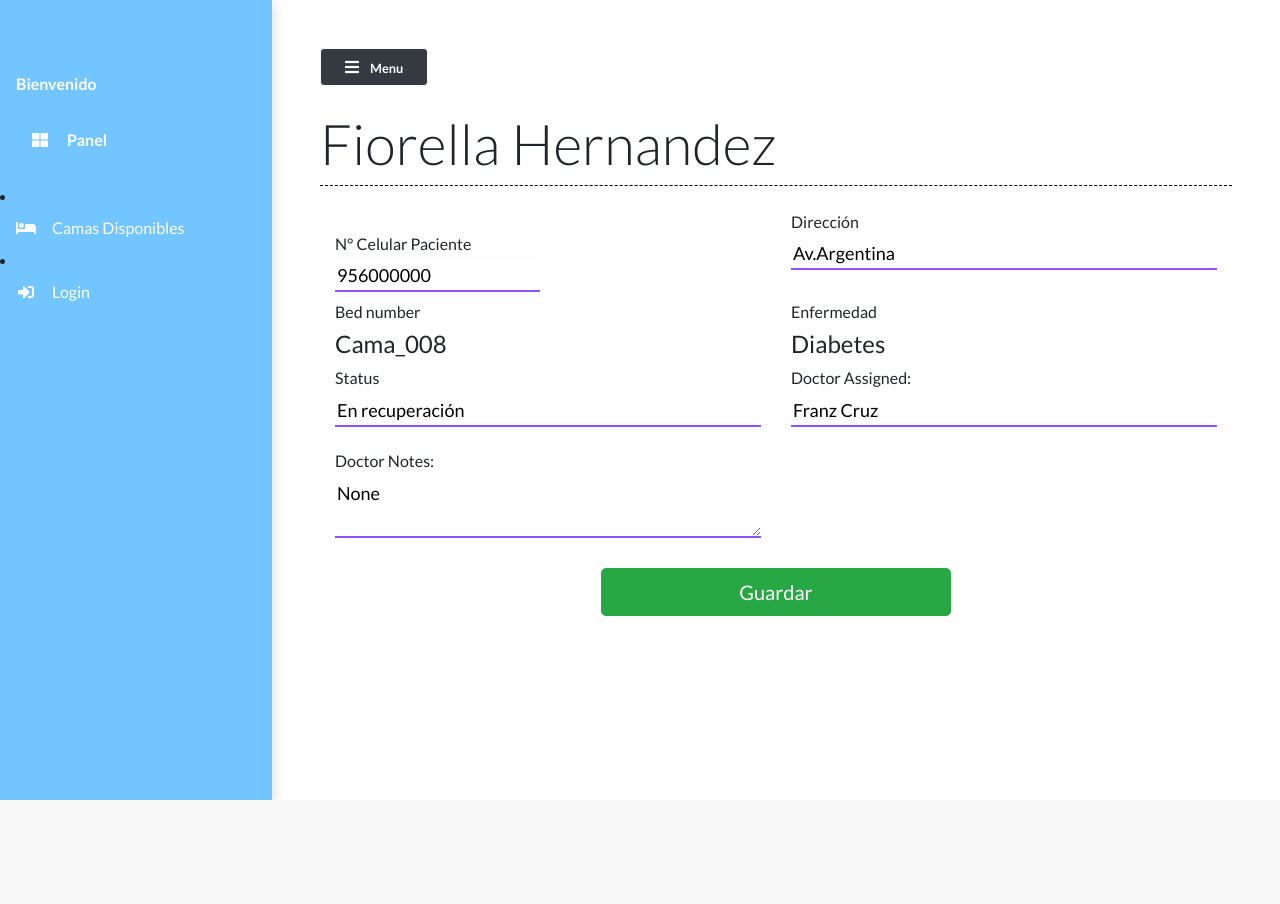
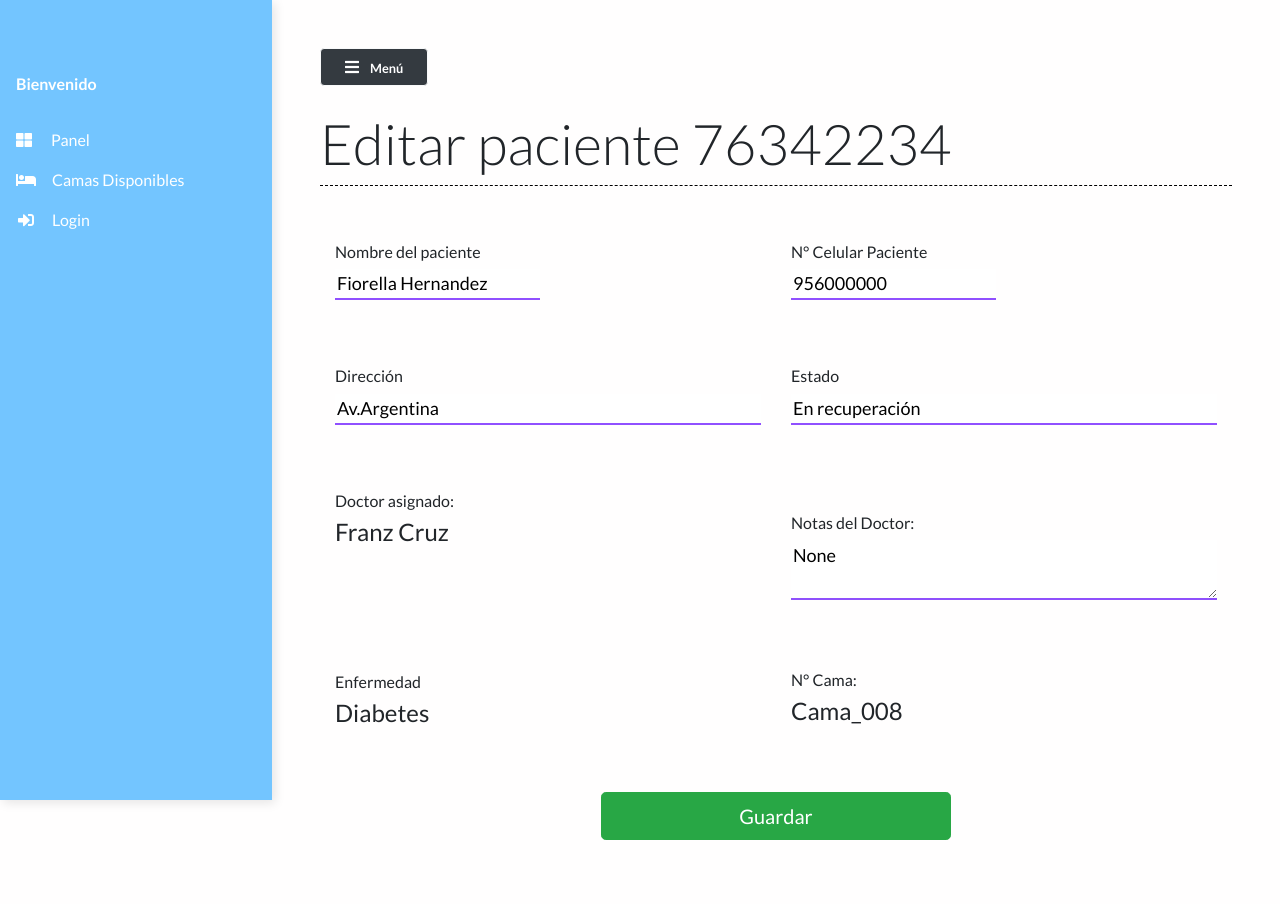
Before and after one commit to leylagcampos/G5-hci_project, a Django app: page /patient/7 in a window 1280 px wide. Before the commit the page ends 800 px from the top, so only its background shows below. Run offline with Django 3.2, Linux system fonts and the light colour scheme; data comes from the database, SQL or seed files in the repository; both versions use the stored data as it was after the commit; some libraries are stand-ins or nearby versions.

Commit message:
DNI, mejora de estilos y datos de enfermeddades

```diff
--- a/main/filters.py
+++ b/main/filters.py
@@ -6,6 +6,4 @@ from .models import *
 class PatientFilter(django_filters.FilterSet):
     class Meta:
         model = Patient
-        fields = ['bed_num']
-        #fields = '__all__'
-        #exclude = ['phone_num', 'address','doctors_notes']
+        fields = ['dni','enfermedad']
--- a/main/models.py
+++ b/main/models.py
@@ -3,6 +3,7 @@ from multiselectfield import MultiSelectField
 # Create your models here.
 
 class Patient(models.Model):
+    dni=models.CharField(max_length=8)
     name = models.CharField(max_length=50)
     phone_num = models.CharField(max_length=15)
     address = models.TextField()
@@ -11,9 +12,8 @@ class Patient(models.Model):
     doctor = models.ForeignKey("Doctor", on_delete=models.CASCADE, null=True)
     doctors_notes = models.TextField(null=True, blank=True)
     status = models.CharField(max_length=50)
-    #DNI=models.CharField(max_length=8)
     def __str__(self):
-        return self.name
+        return self.dni
 
 class Bed(models.Model):
     bed_number = models.CharField(max_length=50)
--- a/main/templates/main/base.html
+++ b/main/templates/main/base.html
@@ -70,13 +70,13 @@
       Bienvenido {{user.first_name}}
     </p>
 
-    <!-- refirect dashboard -->
-    <p class="text-gray font-weight-bold px-3 pb-4 mb-0">
-      <a href="{% url 'dashboard' %}" class="nav-link text-white">
-        <i class="fa fa-th-large mr-3 text-primary"></i> Panel </a>
-    </p>
-    {% if request.user.is_authenticated == True %}
     <ul class="nav flex-column mb-0">
+      <li class="nav-item">
+            <a href="{% url 'dashboard' %}" class="nav-link text-white">
+              <i class="fa fa-th-large mr-3 text-primary"></i> Panel </a>
+      </li>
+
+      {% if request.user.is_authenticated == True %}
       <li class="nav-item">
         <a href="{% url 'patient_list' %}" class="nav-link text-white">
           <i class="fa fa-address-card mr-3 text-primary fa-fw"></i>Lista de pacientes
@@ -95,7 +95,7 @@
       </li>
       <li class="nav-item">
         <a href="{% url 'enfm_list' %}" class="nav-link text-white">
-          <i class="fas fa-head-side-cough-slash mr-3 text-primary fa-fw"></i>Lista de enfermedades
+          <i class="fas fa-diagnoses mr-3 text-primary fa-fw"></i>Lista de enfermedades
         </a>
       </li>
       {% endif %}
@@ -105,7 +105,6 @@
           <i class="fa fa-bed mr-3 text-primary fa-fw"></i>Camas disponibles
         </a>
       </li>
-
       {% if request.user.is_authenticated == False %}
       <li class="nav-item">
         <a href="{% url 'login' %}" class="nav-link text-white">
@@ -128,7 +127,7 @@
     <button id="sidebarCollapse" class="btn btn-light bg-dark rounded-pill shadow-sm px-4 mb-4" type="button">
       <i class="fa fa-bars mr-2 text-primary"></i>
       <small class="font-weight-bold text-primary">
-        Menu
+        Menú
       </small>
     </button>
 
--- a/main/templates/main/bed_list.html
+++ b/main/templates/main/bed_list.html
@@ -1,7 +1,7 @@
 {% extends 'main/base.html' %}
 {% load static %}
 {% block contentTitle %}
-Camas
+Camas <i class="fa fa-bed"></i>
 {% endblock contentTitle %}
 {% block content %}
 <div class="container">
--- a/main/templates/main/doctor_list.html
+++ b/main/templates/main/doctor_list.html
@@ -1,7 +1,7 @@
 {% extends 'main/base.html' %}
 {% load static %}
 {% block contentTitle %}
-Lista de doctores
+Lista de doctores <i class="fa fa-user-md"></i>
 {% endblock contentTitle %}
 {% block content %}
 <div class="table-responsive mt-3">
@@ -20,6 +20,7 @@ Lista de doctores
             {% for doctor in doctors %}
             <tr class="mx-auto">
                 <td scope="row">
+
                     <h5>{{ doctor.name}}</h5>
                 </td>
                 <td scope="row">
--- a/main/templates/main/enfm_list.html
+++ b/main/templates/main/enfm_list.html
@@ -1,7 +1,7 @@
 {% extends 'main/base.html' %}
 {% load static %}
 {% block contentTitle %}
-Lista de enfermedades
+Lista de enfermedades <i class="fas fa-diagnoses"></i>
 {% endblock contentTitle %}
 {% block content %}
 <div class="table-responsive mt-3">
--- a/main/templates/main/patient.html
+++ b/main/templates/main/patient.html
@@ -2,7 +2,7 @@
 {% load static %}
 
 {% block contentTitle %}
-{{patient.name}}
+Editar paciente {{patient.dni}}
 {% endblock contentTitle %}
 
 {% block content %}
@@ -11,58 +11,64 @@
 	<div class="container">
 		<div class="patient-form">
 			<div class="row">
-				<div class="col-md-6 form-field mt-4 mb-0">
-					<label for="mobile">
+				<div class="form-field col-md-6">
+					<label for="name" class="mb-0">
+						<h6>Nombre del paciente</h6>
+						<input type="text" id="name" class="input-text" type="text" name="name"
+							placeholder="nombre del paciente" value="{{patient.name}}">
+					</label>
+				</div>
+				<div class="form-field col-md-6">
+					<label for="phone_num" class="mb-0">
 						<h6>N° Celular Paciente</h6>
-						<input type="text" id="name" class="input-text" type="text" name="mobile"
-							placeholder="+51900000000" value="{{patient.phone_num}}">
+						<input type="text" id="phone_num" class="input-text" type="text" name="phone_num"
+							placeholder="900000000" value="{{patient.phone_num}}">
 					</label>
 				</div>
 
-				<div class="col-md-6 form-field mt-0">
-					<label for="address" class="mb-0 mt-0">
+				<div class="form-field col-md-6">
+					<label for="address" class="mb-0">
 						<h6>Dirección</h6>
 					</label>
-					<input type="address" class="input-text" id="location" placeholder="dirección" name="location"
-						title="enter a location" value="{{patient.address}}" />
+					<input type="address" class="input-text" id="location" placeholder="dirección" name="location" value="{{patient.address}}" />
 				</div>
 
-				<div class="col-md-6">
-					<h6>Bed number</h6>
+				<div class="form-field col-md-6">
+					<label for="status" class="mb-0">
+						<h6>Estado</h6>
+					</label>
+					<input type="text" class="input-text" name="status" id="status"
+						placeholder="Recuperado/Fallecido/En recuperación/Grave" value="{{patient.status}}" />
+				</div>
+
+				<div class="form-field  col-md-6">
+					<label for="doctor" class="mb-0">
+						<h6>Doctor asignado: </h6>
+					</label>
+					<!--<input type="text" class="input-text" name="doctor" id="doctor" value="{{patient.doctor}}" />-->
+					<h4>{{patient.doctor}}</h4>
+				</div>
+				<div class="form-field  col-md-6">
+					<label for="doctor_notes" class="mb-0 mt-4">
+						<h6>Notas del Doctor: </h6>
+					</label>
+					<textarea class="input-text" name="doctor_notes" id="doctor_notes"
+						{{patient.doctors_notes}}>{{patient.doctors_notes}}</textarea>
+				</div>
+				<div class="form-field  col-md-6">
+					<label for="enfermedad" class="mb-0">
+						<h6>Enfermedad </h6>
+					</label>
+					<!--<input type="text" class="input-text" name="enfermedad" id="enfermedad"
+						value="{{patient.enfermedad}}" /> -->
+					<h4>{{patient.enfermedad}}</h4>
+				</div>
+				<div class="form-field col-md-6">
+					<h6>N° Cama: </h6>
 					<label for="bed_num" class="mb-0">
 						<h4>{{patient.bed_num}}</h4>
 					</label>
 				</div>
-
-				<div class="col-md-6">
-					<h6>Enfermedad</h6>
-					<label for="enfermedad" class="mb-0">
-						<h4>{{patient.enfermedad}}</h4>
-					</label>
-				</div>
-
-				<div class="col-md-6">
-					<label for="status" class="mb-0">
-						<h6>Status</h6>
-					</label>
-					<input type="text" class="input-text" name="status" id="status" value="{{patient.status}}" />
-				</div>
-
-				<div class="col-md-6">
-					<label for="doctor" class="mb-0">
-						<h6>Doctor Assigned: </h6>
-					</label>
-					<input type="text" class="input-text" name="doctor" id="doctor" value="{{patient.doctor}}" />
-				</div>
-				<div class="col-md-6">
-					<label for="doctor_notes" class="mb-0 mt-4">
-						<h6>Doctor Notes: </h6>
-					</label>
-					<!-- <label for="bed_num"> -->
-					<textarea class="input-text" name="doctor_notes" id="doctor_notes"
-						{{patient.doctors_notes}}>{{patient.doctors_notes}}</textarea>
-				</div>
-
 			</div>
 		</div>
 	</div>
@@ -73,8 +79,6 @@
 			<button class="btn btn-lg btn-success btn-block mx-auto" type="submit">
 				<i class="glyphicon glyphicon-ok-sign"></i> Guardar
 			</button>
-
-
 		</div>
 	</div>
 </form>
--- a/main/views.py
+++ b/main/views.py
@@ -75,6 +75,7 @@ def add_patient(request):
     doctors = Doctor.objects.all()
     enfermedads=Enfermedad.objects.all()
     if request.method == "POST":
+        dni = request.POST['dni']
         name = request.POST['name']
         phone_num = request.POST['phone_num']
         address = request.POST['address']
@@ -86,6 +87,7 @@ def add_patient(request):
         enfermedad = request.POST['enfermedad']
         enfermedad = Enfermedad.objects.get(name=enfermedad)
         patient = Patient.objects.create(
+        dni=dni,
         name = name,
         phone_num = phone_num,
         address = address,
@@ -127,26 +129,34 @@ def delete_patient(request,pk):
 
 def patient(request, pk):
     patient = Patient.objects.get(id=pk)
+
     if request.method == "POST":
+        name = request.POST['name']
+        phone_num = request.POST['phone_num']
+        address  = request.POST['location']
+        status = request.POST['status']
+        doctor_notes = request.POST['doctor_notes']
+        '''
         doctor = request.POST['doctor']
-        doctor_notes = request.POST['doctor_notes']
-        mobile = request.POST['mobile']
-        address  = request.POST['location']
-        print(doctor_notes)
-        status = request.POST['status']
         doctor = Doctor.objects.get(name=doctor)
-        print(doctor)
-        patient.phone_num = mobile
+        enfermedad = request.POST['enfermedad']
+        enfermedad = Enfermedad.objects.get(name=enfermedad)
+
+        patient.doctor = doctor
+        patient.enfermedad=enfermedad
+        '''
+        patient.name=name
+        patient.phone_num = phone_num
         patient.address = address
-        patient.doctor = doctor
         patient.doctors_notes = doctor_notes
         print(patient.doctors_notes)
         patient.status = status
         patient.save()
+
         return redirect("patient_list")
     context = {
-        'patient': patient
-    }
+        'patient': patient,
+     }
     return render(request, 'main/patient.html', context)
 
 
--- a/runtime.txt
+++ /dev/null
@@ -1 +0,0 @@
-python-3.8.2
```
Also changed, not shown: main/templates/main/add_patient.html (+18 -6 lines), main/templates/main/login.html (+11 -44 lines), main/templates/main/patient_list.html (+16 -17 lines), static/styles/base.css (+10 -36 lines), static/styles/login.css (+20 -35 lines), README.md, db.sqlite3, main/migrations/0001_initial.py, 1 other file.
